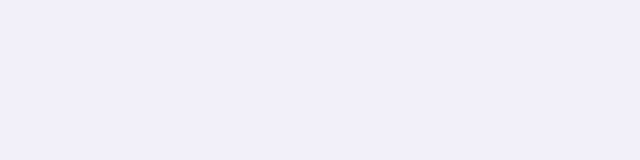
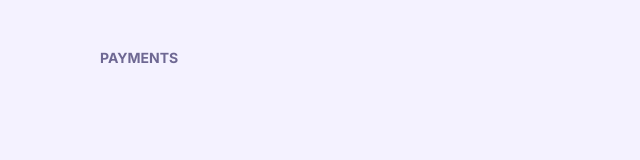
Before and after one commit to artiom-climenko/contacts-with-transactions, a React (Vite) app: page / in a window 1280 px wide. Shown: the top 160 px of the page, without its empty margins (0-640 px from the left). Built offline with nearby package versions, Linux system fonts and the light colour scheme.

Commit message:
feat(Title): Implement the page title

```diff
--- a/src/App.tsx
+++ b/src/App.tsx
@@ -3,7 +3,16 @@ import { Router } from './router';
 
 let globalStyles = css`
   :root {
-    --color-background: #f2f0f9;
+    --color-primary: #6d5bd0;
+    --color-font-primary: #25213b;
+    --color-font-primary-variant: #6e6893;
+    --color-font-primary-icon: #8b83ba;
+    --color-font-stroke: #c6c2de;
+    --color-font-positive: #007f00;
+    --color-font-negative: #d30000;
+    --color-background-primary: #ffffff;
+    --color-background-parent: #f2f0f9;
+    --color-background-stripe: #f4f2ff;
   }
 
   *,
@@ -15,7 +24,7 @@ let globalStyles = css`
   body {
     margin: 0;
     padding: 0;
-    background-color: var(--color-background);
+    background-color: var(--color-background-stripe);
     font-family: 'Inter', sans-serif;
   }
 `;
--- /dev/null
+++ b/src/components/PageTitle/index.styles.ts
@@ -0,0 +1,9 @@
+import styled from '@emotion/styled';
+
+export const Title = styled.div`
+  font-weight: 700;
+  font-size: 14px;
+  line-height: 1.2;
+  text-transform: uppercase;
+  color: var(--color-font-primary-variant);
+`;
--- /dev/null
+++ b/src/components/PageTitle/index.tsx
@@ -0,0 +1,6 @@
+import React from 'react';
+import { Title } from './index.styles';
+
+export function PageTitle() {
+  return <Title>Payments</Title>;
+}
--- a/src/pages/Dashboard.tsx
+++ b/src/pages/Dashboard.tsx
@@ -1,10 +1,11 @@
 import React from 'react';
 import { Container } from './index.styles';
+import { PageTitle } from '../components/PageTitle';
 
 export function DashboardPage() {
   return (
     <Container>
-      <></>
+      <PageTitle />
     </Container>
   );
 }
```
Also changed, not shown: 1 other file (tests, documents, lock files or other folders).
